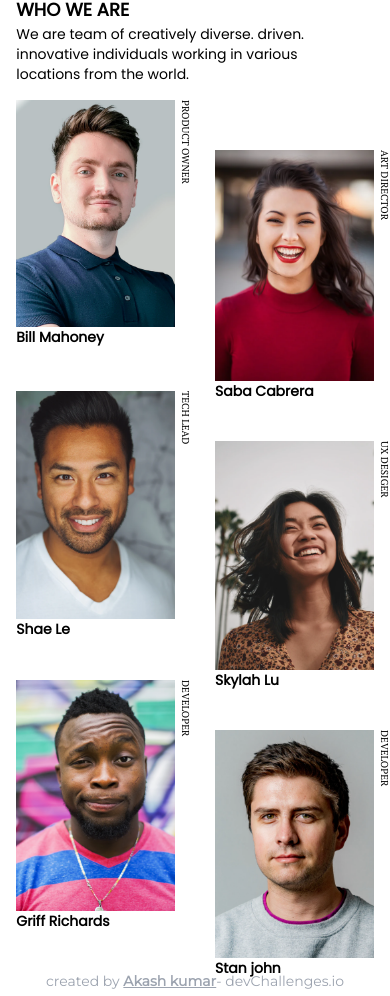
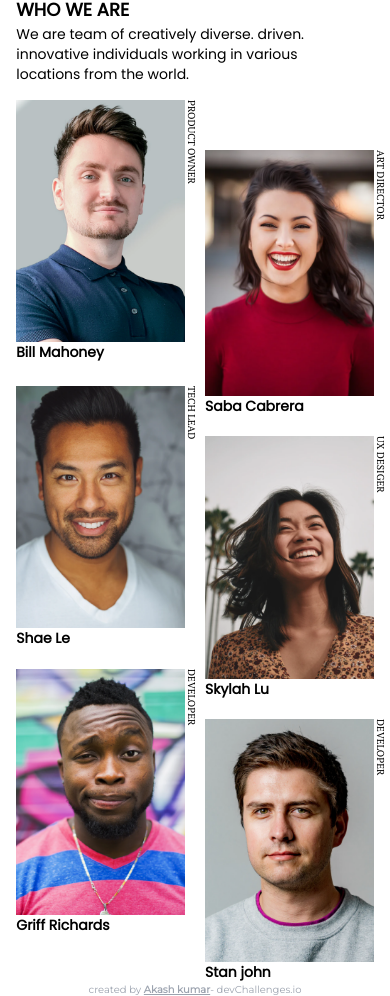
Before and after one commit to Segiterio/dev.challanges, a website built with Vite: page myTeamPage/index.html in a window 390 px wide. Shown: the part 52-1048 px from the top of the page. Built offline with nearby package versions, Linux system fonts and the light colour scheme.

Commit message:
make ui better

```diff
--- a/myTeamPage/index.html
+++ b/myTeamPage/index.html
@@ -18,52 +18,52 @@
           </p>
         </div>
       </header>
-      <main class="grid grid-cols-2 lg:grid-cols-3 gap-10 my-4 all-child-even lg:gap-32 transition-all duration-300 font-Poppins">
+      <main class="grid grid-cols-2 lg:grid-cols-3 gap-5 my-4 all-child-even lg:gap-32 transition-all duration-300 font-Poppins">
         <div class="">
-          <div class="flex gap-1">
+          <div class="flex ">
             <img src="./assets/photo1.png" alt="photo1" class=" w-full"/>
             <p class="vertical-Text uppercase text-xss md:text-xs font-ptSerif ">Product owner</p>
           </div>
           <p class="text-sm font-semibold">Bill Mahoney</p>
         </div>
         <div class="cover">
-          <div  class="flex gap-1">
+          <div  class="flex ">
             <img src="./assets/photo2.png" alt="photo1"/>
             <p class="vertical-Text uppercase text-xss md:text-xs font-ptSerif">Art director</p>
           </div>
           <p class="text-sm font-semibold md:text-lg">Saba Cabrera</p>
         </div>
         <div class="">
-          <div  class="flex gap-1">
+          <div  class="flex ">
             <img src="./assets/photo3.png" alt="photo1" class=" w-full"/>
             <p class="vertical-Text uppercase text-xss md:text-xs font-ptSerif">Tech Lead</p>
           </div>
           <p class="text-sm font-semibold md:text-lg">Shae Le</p>
         </div>
         <div class="">
-          <div  class="flex gap-1">
+          <div  class="flex ">
             <img src="./assets/photo4.png" alt="photo1" class=" w-full"/>
             <p class="vertical-Text uppercase text-xss md:text-xs font-ptSerif">Ux desiger</p>
           </div>
           <p class="text-sm font-semibold md:text-lg">Skylah Lu</p>
         </div>
         <div class="">
-          <div  class="flex gap-1">
+          <div  class="flex ">
             <img src="./assets/photo5.png" alt="photo1" class=" w-full" />
             <p class="vertical-Text uppercase text-xss md:text-xs font-ptSerif">Developer</p>
           </div>
           <p class="text-sm font-semibold md:text-lg">Griff Richards</p>
         </div>
         <div class="">
-          <div  class="flex gap-1">
+          <div  class="flex ">
             <img src="./assets/photo6.png" alt="photo1" class=" w-full" />
             <p class="vertical-Text uppercase text-xss md:text-xs font-ptSerif">Developer</p>
           </div>
           <p class="text-sm font-semibold md:text-lg">Stan john</p>
         </div>
     </main>
-      <footer class="text-gray-400 mt-10">
-          <div class="text-center text-sm md:mt-16 font-medium font-Montserrat">created by <span class="font-bold underline">Akash kumar</span>- devChallenges.io</div>
+      <footer class="text-gray-400 mt-12">
+          <div class="text-center text-xss sm:text-sm font-medium font-Montserrat">created by <span class="font-bold underline">Akash kumar</span>- devChallenges.io</div>
       </footer>
     </div>
     <script src="./index.js"></script>
```
